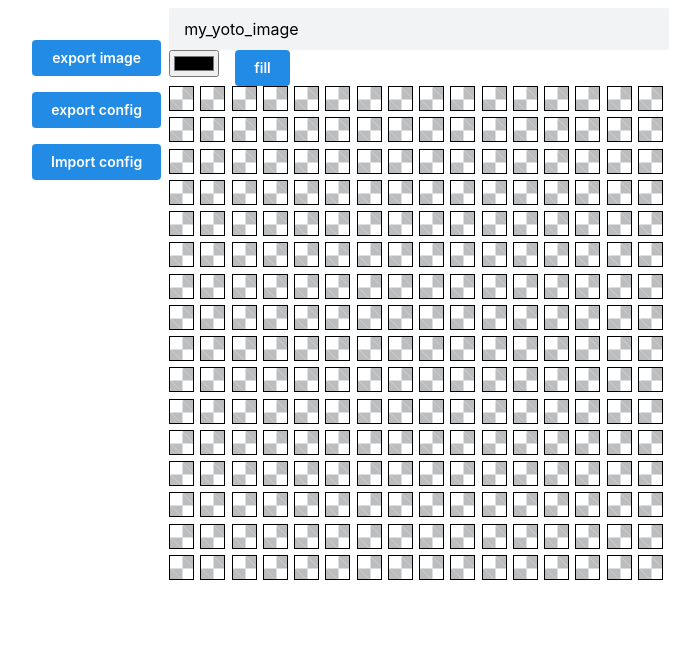
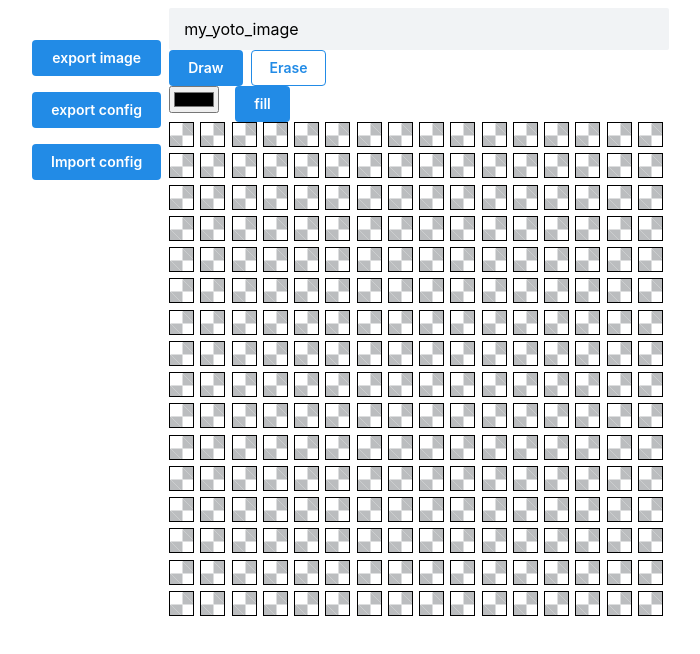
Before and after one commit to johnchughes/yoto-image-drawing, a React (Vite) app: page / in a window 1280 px wide. Shown: the top 654 px of the page, without its empty margins (152-852 px from the left). Built offline with nearby package versions, Linux system fonts and the light colour scheme.

Commit message:
added basic ass draw mode

```diff
--- a/src/App.tsx
+++ b/src/App.tsx
@@ -1,4 +1,4 @@
-import { Button, Container, Flex, Input, Stack } from "@mantine/core";
+import { ActionIcon, Button, Container, Flex, Input, Stack } from "@mantine/core";
 import { useEffect, useRef, useState } from "react"
 
 /**
@@ -35,7 +35,17 @@ function App() {
     const selectedColour: string = colourPicker.current?.value as string;
 
     let next = [...pixels];
-    next[x][y] = selectedColour;
+
+    switch(mode)
+    {
+      case "DELETE":
+        next[x][y] = null;
+        break;
+      case "DRAW":
+      default:
+        next[x][y] = selectedColour;
+        break;
+    }
 
 
     setPixels(next);
@@ -178,6 +188,12 @@ function App() {
           {/* <input type="text" value={name} onChange={(e) => setName(e.target.value)} placeholder="image name ... "></input> */}
           <Input variant="filled" size="md" radius="xs" value={name} onChange={(e) => setName(e.target.value)} placeholder="image name ... " />
           {/* <div style={{ display: 'flex', flexDirection: 'row', marginBottom: 8, gap: 4, alignItems: 'center' }}> */}
+
+         <Flex direction={"row"} gap={8}>
+          <Button variant={mode === "DRAW" ? "filled" : "outline"} onClick={() => setMode("DRAW")}>Draw</Button>
+          <Button variant={mode === "DELETE" ? "filled" : "outline"} onClick={() => setMode("DELETE")}>Erase</Button>
+         </Flex>
+
             <Flex
               direction={"row"}
               gap={"md"}
--- a/tsconfig.json
+++ b/tsconfig.json
@@ -20,6 +20,6 @@
     "noUnusedParameters": true,
     "noFallthroughCasesInSwitch": true
   },
-  "include": ["src"],
+  "include": ["src", "postcss.config.cjs"],
   "references": [{ "path": "./tsconfig.node.json" }]
 }
```
